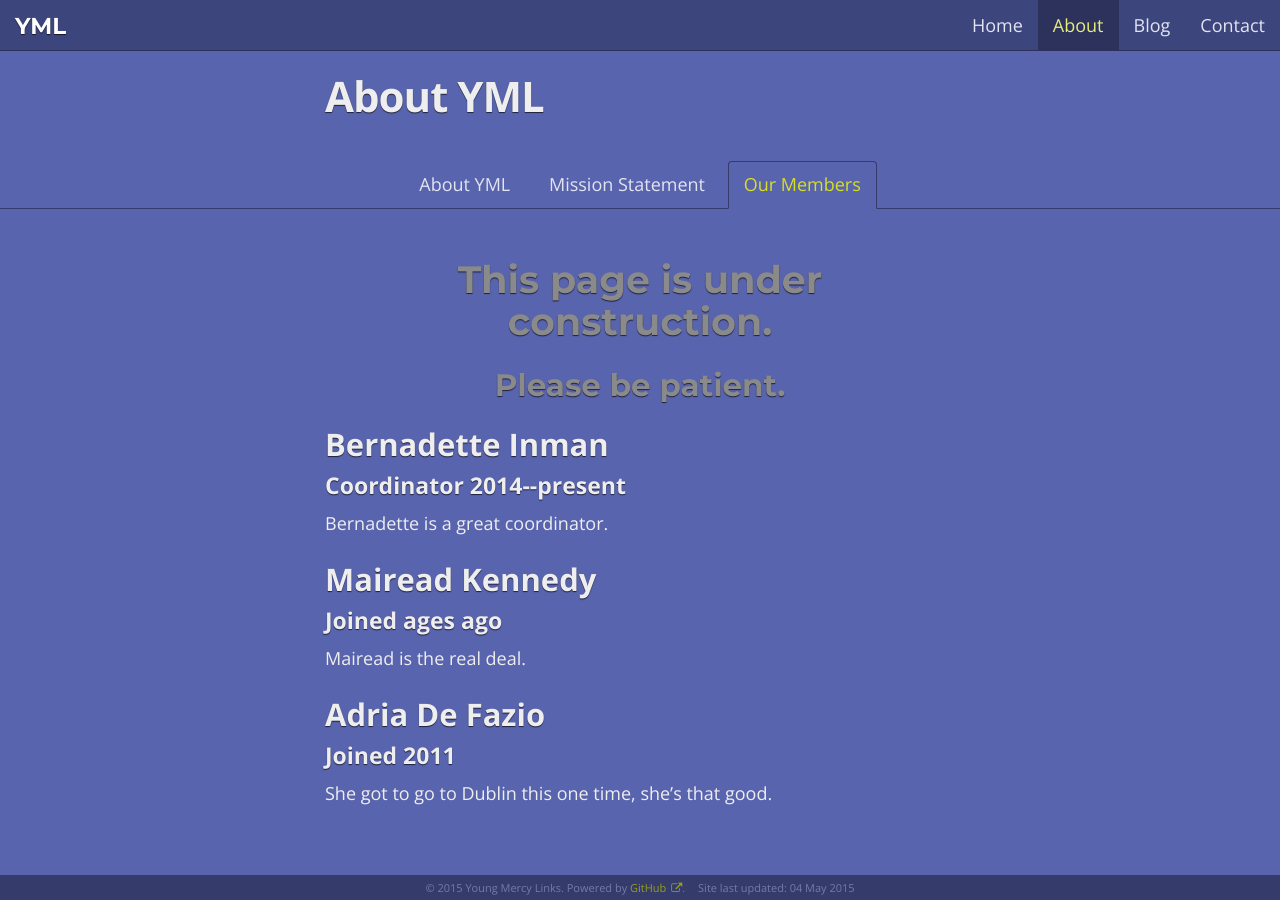
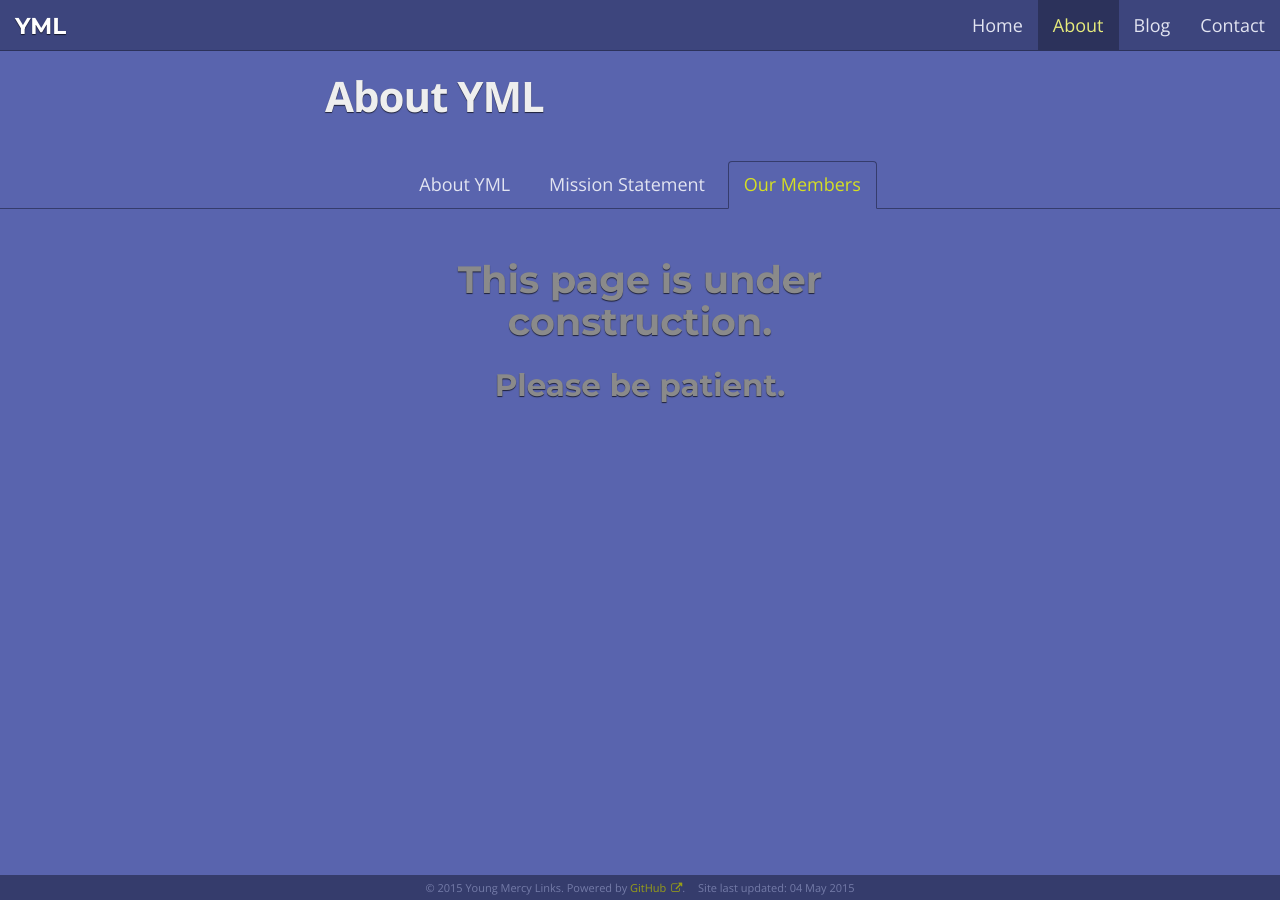
Before and after one commit to youngmercylinks/youngmercylinks.github.io, a Jekyll site: the page built from _pages/members.html, in a window 1280 px wide. Built offline with Jekyll 4.4.1, drawn with Linux system fonts in a browser that asks for light colours; nearby versions of some CDN libraries.

Commit message:
Remove the accidentally released working member profiles

```diff
--- a/_data/members.yml
+++ /dev/null
@@ -1,20 +0,0 @@
-- name: Bernadette Inman
-  position: Coordinator
-  date: 2014--present
-  photo: /images/members/bernadette.jpg
-  bio: >
-    Bernadette is a great coordinator.
-
-- name: Mairead Kennedy
-  position: Joined
-  date: ages ago
-  photo: /images/members/mairead.jpg
-  bio: >
-    Mairead is the real deal.
-
-- name: Adria De Fazio
-  position: Joined
-  date: 2011
-  photo: /images/members/adria.jpg
-  bio: >
-    She got to go to Dublin this one time, she’s that good.
--- a/_pages/members.html
+++ b/_pages/members.html
@@ -5,9 +5,3 @@ title: Our Members
 permalink: /about/members.html
 ---
 {% include construction.html %}
-
-{% for member in site.data.members %}
-<h3>{{ member.name }}</h3>
-<h4>{{ member.position}} {{ member.date }}</h4>
-<p>{{ member.bio }}</p>
-{% endfor %}
```
